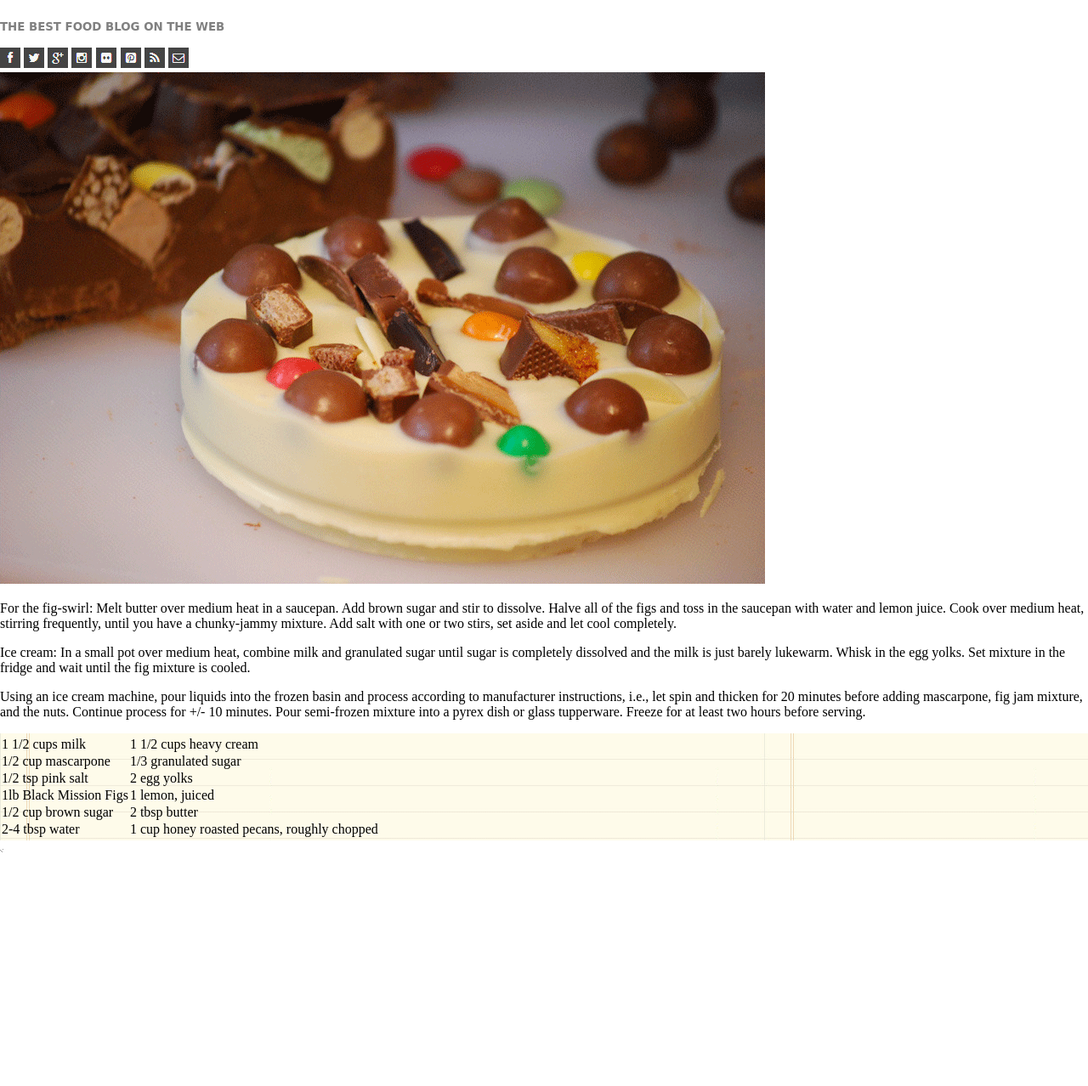
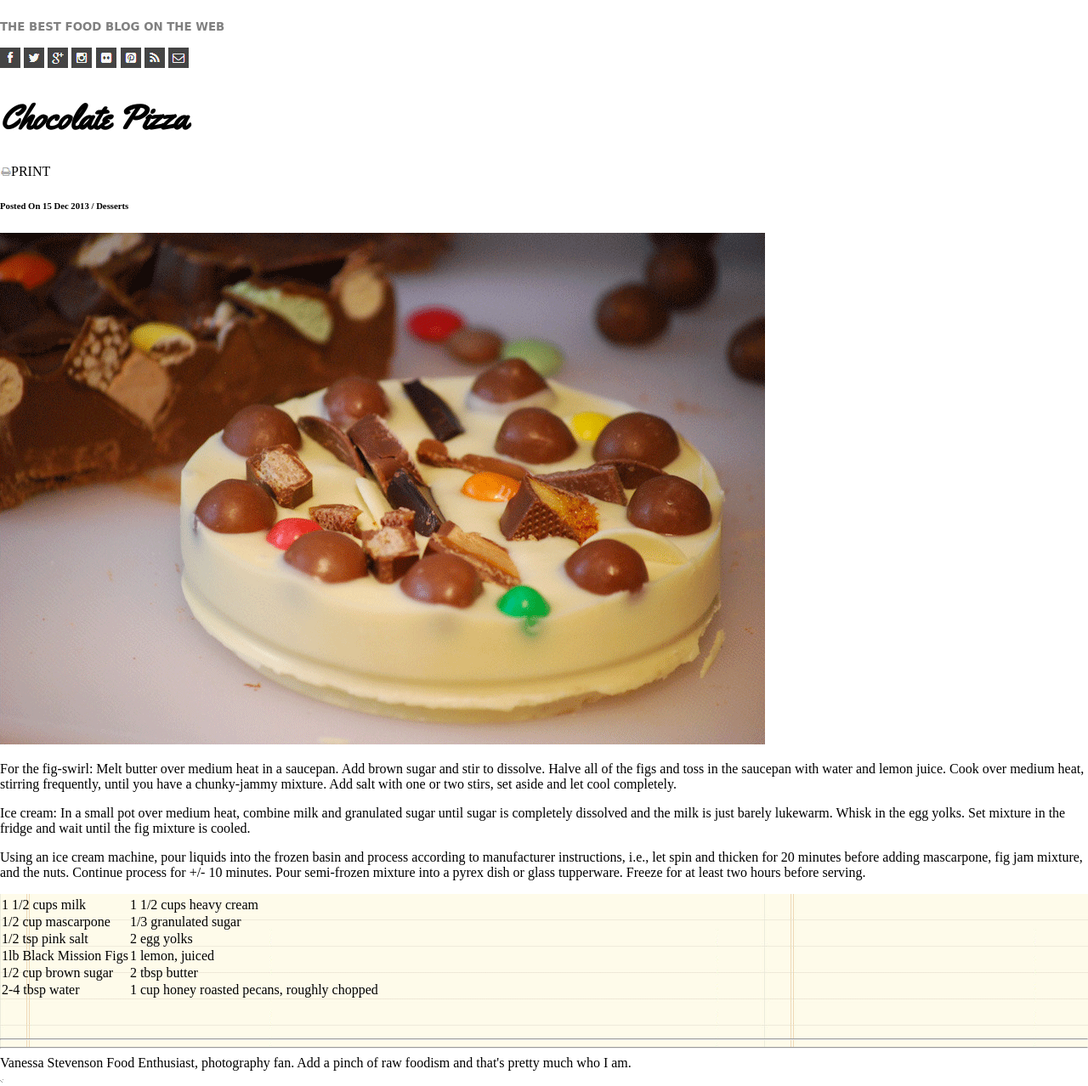
Before and after one commit to karyssa-dandrea/chocolate-pizza, a website: page index.html in a window 1280 px wide. Shown: the part 89-1367 px from the top of the page at 85% size. Before the commit the page ends 1096 px from the top, so only its background shows below. Drawn offline with Linux system fonts and the light colour scheme; a web font is replaced by a local one.

Commit message:
added horizontal lines and images

```diff
--- a/index.html
+++ b/index.html
@@ -37,8 +37,11 @@
         <img src="assets/rss-icon.png">
         <img src="assets/mail-icon.png">
     </div>
-    <img src="assets/choco-pizza.png">
     <main>
+        <h1 id="choc-pizza">Chocolate Pizza</h1>
+        <img src="assets/print-icon.png">PRINT
+        <h6>Posted On 15 Dec 2013 / Desserts</h6>
+        <img src="assets/choco-pizza.png">
         <p>For the fig-swirl: Melt butter over medium heat in a saucepan. Add brown sugar and stir to dissolve. Halve all of the figs and toss in the saucepan with water and lemon juice. Cook over medium heat, stirring frequently, until you have a chunky-jammy mixture. Add salt with one or two stirs, set aside and let cool completely.</p>
         <p>Ice cream: In a small pot over medium heat, combine milk and granulated sugar until sugar is completely dissolved and the milk is just barely lukewarm. Whisk in the egg yolks. Set mixture in the fridge and wait until the fig mixture is cooled.</p>
         <p>Using an ice cream machine, pour liquids into the frozen basin and process according to manufacturer instructions, i.e., let spin and thicken for 20 minutes before adding mascarpone, fig jam mixture, and the nuts. Continue process for +/- 10 minutes. Pour semi-frozen mixture into a pyrex dish or glass tupperware. Freeze for at least two hours before serving.</p>
@@ -73,7 +76,13 @@
                         <tr></tr>
                     </tbody>
                 </table>
+                <br>
+                <br>
+                <hr>
+                <hr>
             </section>
+            Vanessa Stevenson
+            Food Enthusiast, photography fan. Add a pinch of raw foodism and that's pretty much who I am.
     </main>
     <footer>
     </footer>
--- a/styles/style.css
+++ b/styles/style.css
@@ -13,3 +13,7 @@ h4 {
     background-image: url(../assets/list-bg.png);
     /* background-position: ; */
 }
+
+#choc-pizza {
+
+}
```
